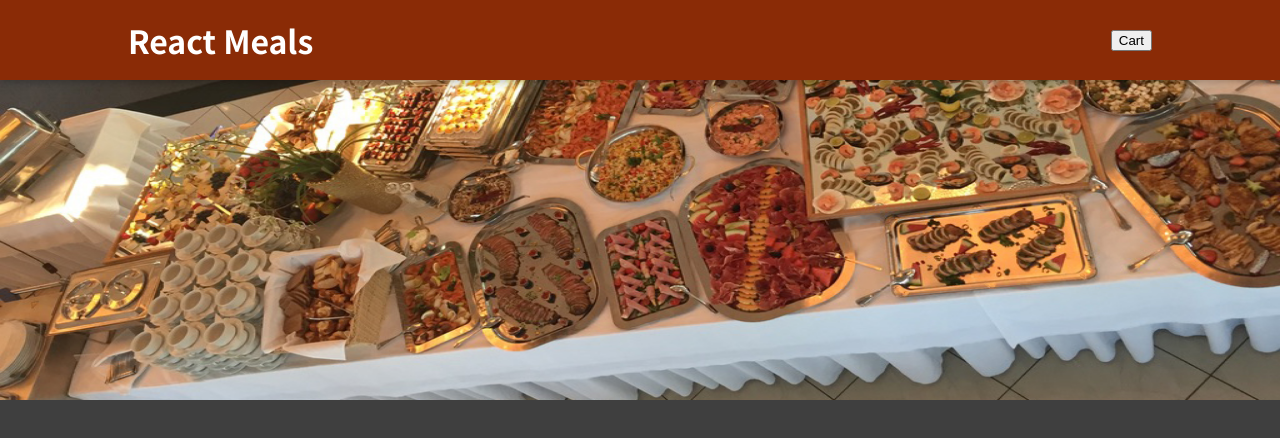
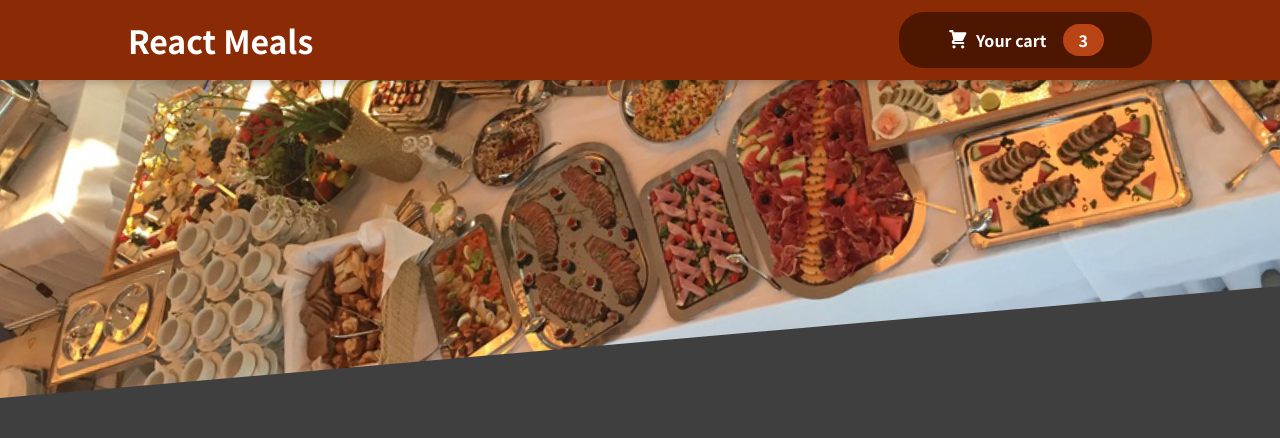
Before and after one commit to gopalmishra047/swiggy, a React (Create React App) app: page / in a window 1280 px wide. Shown: the top 438 px of the page. Built offline with nearby package versions, Linux system fonts and the light colour scheme.

Commit message:
add header cart button component

```diff
--- a/src/App.js
+++ b/src/App.js
@@ -1,10 +1,11 @@
+import React from 'react';
 import Header from './components/Layout/Header';
 
 function App() {
   return (
-    <div>
-      <Header></Header>
-    </div>
+    <React.Fragment>
+      <Header />
+    </React.Fragment>
   );
 }
 
--- /dev/null
+++ b/src/components/Cart/CartIcon.js
@@ -0,0 +1,15 @@
+import React from 'react';
+
+const CartIcon = () => {
+  return (
+    <svg
+      xmlns='http://www.w3.org/2000/svg'
+      viewBox='0 0 20 20'
+      fill='currentColor'
+    >
+      <path d='M3 1a1 1 0 000 2h1.22l.305 1.222a.997.997 0 00.01.042l1.358 5.43-.893.892C3.74 11.846 4.632 14 6.414 14H15a1 1 0 000-2H6.414l1-1H14a1 1 0 00.894-.553l3-6A1 1 0 0017 3H6.28l-.31-1.243A1 1 0 005 1H3zM16 16.5a1.5 1.5 0 11-3 0 1.5 1.5 0 013 0zM6.5 18a1.5 1.5 0 100-3 1.5 1.5 0 000 3z' />
+    </svg>
+  );
+};
+
+export default CartIcon;
--- a/src/components/Layout/Header.js
+++ b/src/components/Layout/Header.js
@@ -1,5 +1,6 @@
 import React from 'react';
 import mealsImage from '../../assets/meals.jpg';
+import HeaderCartButton from './HeaderCartButton';
 
 import classes from './Header.module.css';
 
@@ -8,14 +9,10 @@
     <React.Fragment>
       <header className={classes.header}>
         <h1>React Meals</h1>
-        <button>Cart</button>
+        <HeaderCartButton />
       </header>
-      <div>
-        <img
-          className={classes['main-image']}
-          src={mealsImage}
-          alt='A table full of delicious meals'
-        ></img>
+      <div className={classes['main-image']}>
+        <img src={mealsImage} alt='A table full of delicious meals'></img>
       </div>
     </React.Fragment>
   );
--- a/src/components/Layout/Header.module.css
+++ b/src/components/Layout/Header.module.css
@@ -1,10 +1,10 @@
 .header {
   position: fixed;
-  background-color: #8a2b06;
   top: 0;
   left: 0;
   width: 100%;
   height: 5rem;
+  background-color: #8a2b06;
   color: white;
   display: flex;
   justify-content: space-between;
--- /dev/null
+++ b/src/components/Layout/HeaderCartButton.js
@@ -0,0 +1,17 @@
+import React from 'react';
+import CartIcon from '../Cart/CartIcon';
+import classes from './HeaderCartButton.module.css';
+
+const HeaderCartButton = () => {
+  return (
+    <button className={classes.button}>
+      <span className={classes.icon}>
+        <CartIcon />
+      </span>
+      <span>Your cart</span>
+      <span className={classes.badge}>3</span>
+    </button>
+  );
+};
+
+export default HeaderCartButton;
--- /dev/null
+++ b/src/components/Layout/HeaderCartButton.module.css
@@ -0,0 +1,59 @@
+.button {
+  cursor: pointer;
+  font: inherit;
+  border: none;
+  background-color: #4d1601;
+  color: white;
+  padding: 0.75rem 3rem;
+  display: flex;
+  justify-content: space-around;
+  align-items: center;
+  border-radius: 25px;
+  font-weight: bold;
+}
+
+.button:hover,
+.button:active {
+  background-color: #2c0d00;
+}
+
+.icon {
+  width: 1.35rem;
+  height: 1.35rem;
+  margin-right: 0.5rem;
+}
+
+.badge {
+  background-color: #b94517;
+  padding: 0.25rem 1rem;
+  border-radius: 25px;
+  margin-left: 1rem;
+  font-weight: bold;
+}
+
+.button:hover .badge,
+.button:active .badge {
+  background-color: #92320c;
+}
+
+.bump {
+  animation: bump 300ms ease-out;
+}
+
+@keyframes bump {
+  0% {
+    transform: scale(1);
+  }
+  10% {
+    transform: scale(0.9);
+  }
+  30% {
+    transform: scale(1.1);
+  }
+  50% {
+    transform: scale(1.15);
+  }
+  100% {
+    transform: scale(1);
+  }
+}
```
